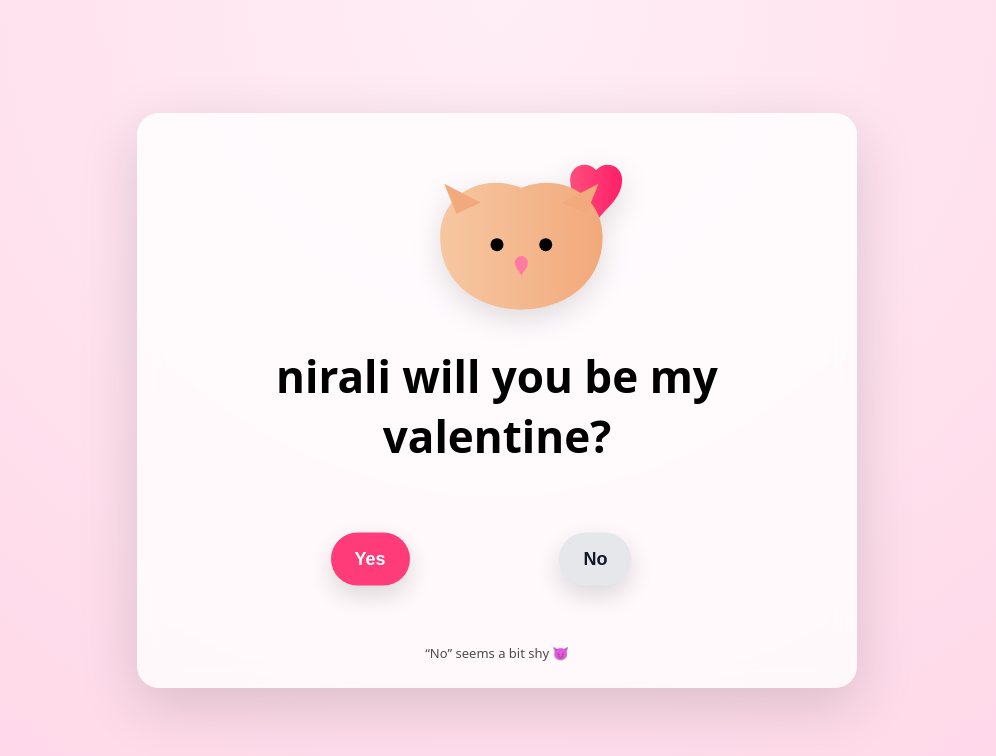
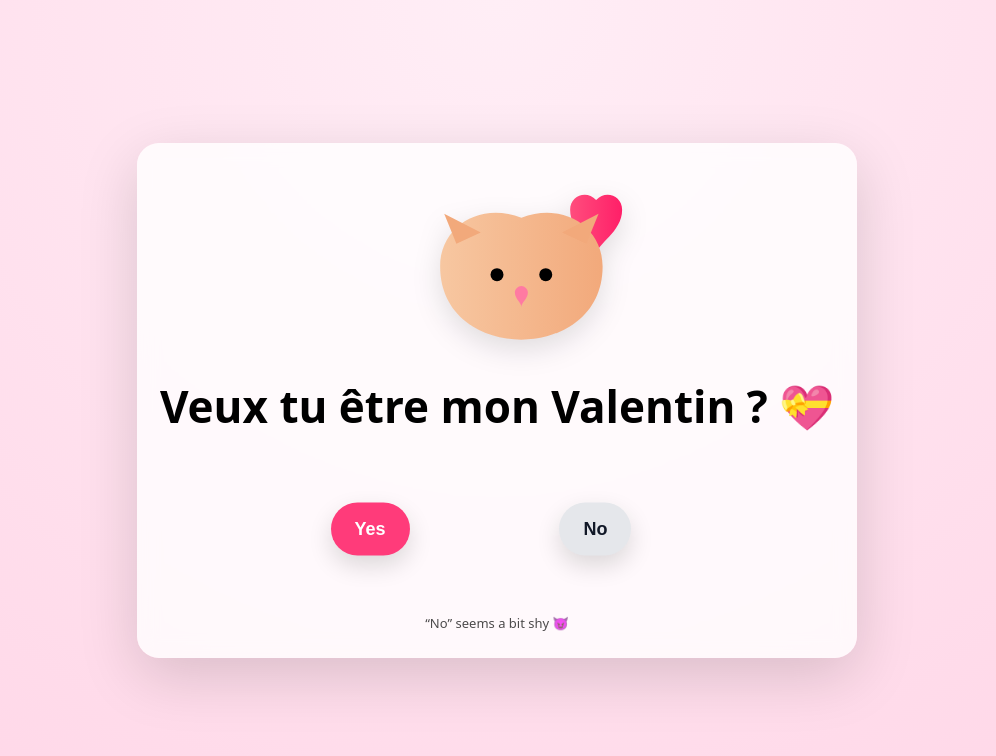
Before and after one commit to Juuujuuu/Valentine, a plain HTML site: page index.html in a window 1280 px wide. Shown: the whole page, without its empty margins (143-1139 px from the left). Drawn offline with nearby package versions, Linux system fonts and the light colour scheme.

Commit message:
Update index.html
Changement du nom

```diff
--- a/index.html
+++ b/index.html
@@ -171,7 +171,7 @@
             fill="#ff7aa2"/>
     </svg>
 
-    <h1>nirali will you be my valentine?</h1>
+    <h1>Veux tu être mon Valentin ? 💝 </h1>
 
     <section class="button-zone" id="zone">
       <button id="yesBtn">Yes</button>
```
